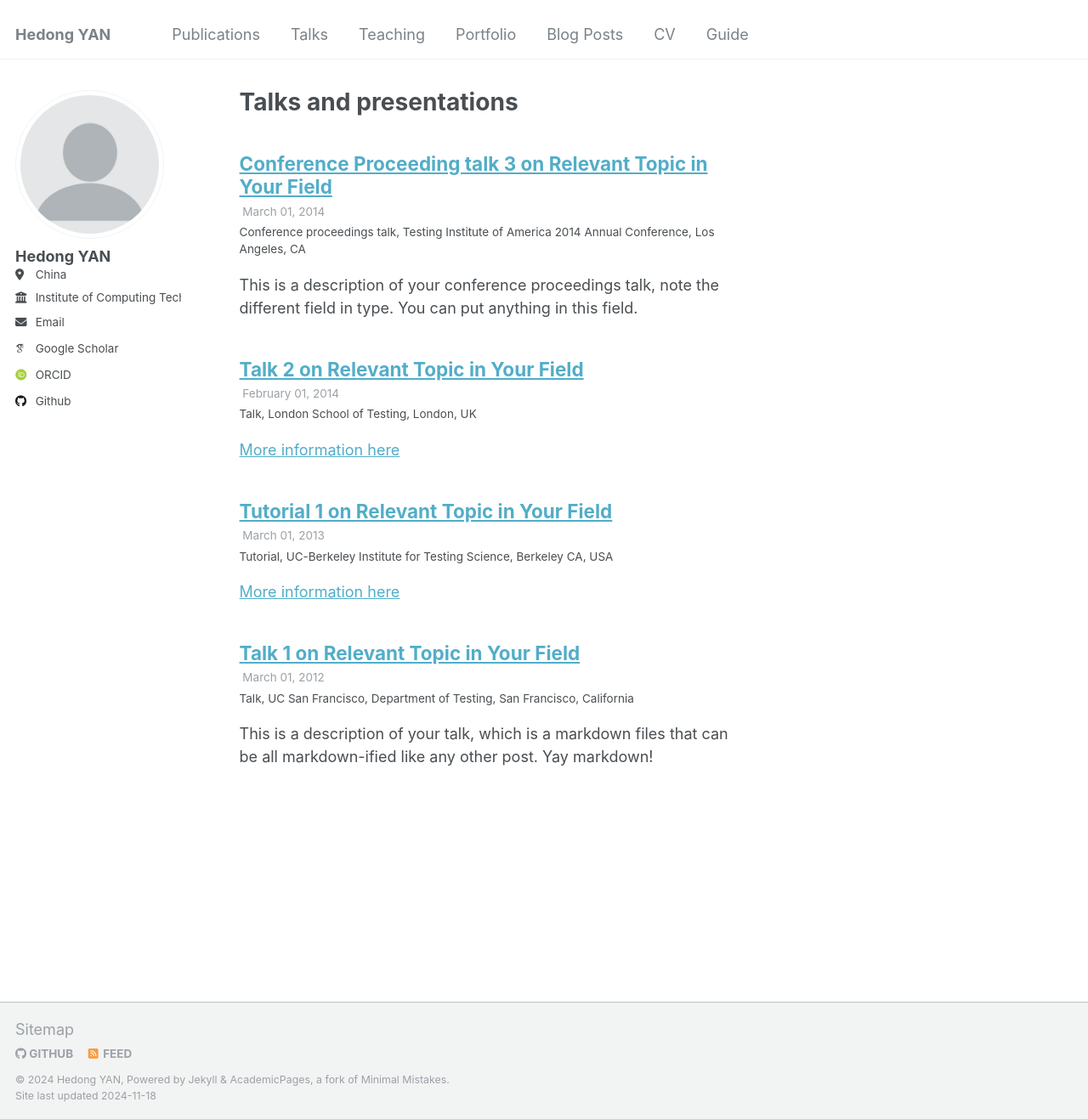
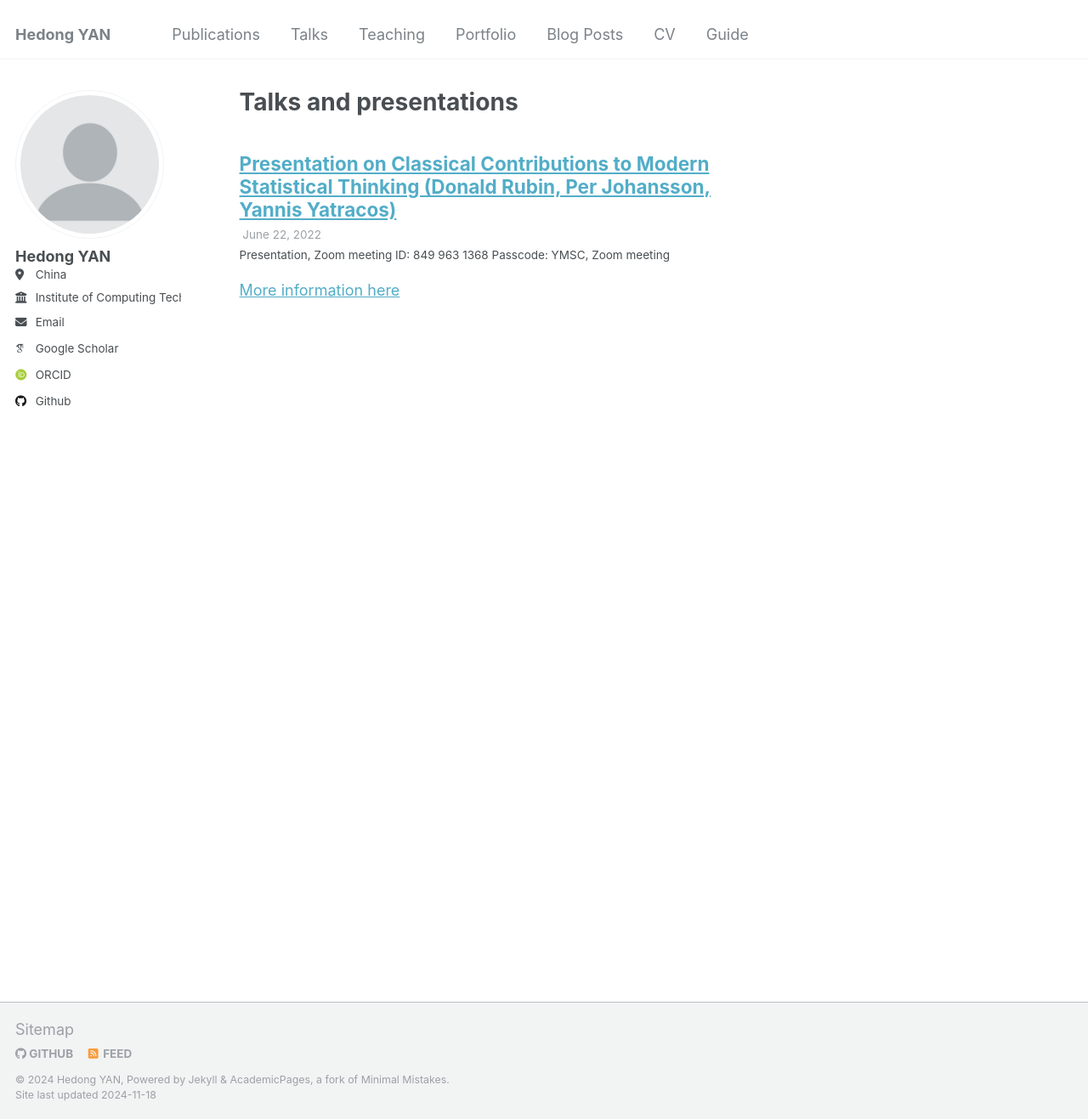
Before and after one commit to hedongyan/hedongyan.github.io, a Jekyll site: the page built from _pages/talks.html, in a window 1280 px wide and 1317 px high. Shown: the whole window at 85% size. Built offline with Jekyll 4.4.1, drawn with Linux system fonts in a browser that asks for light colours; some web fonts are replaced.

Commit message:
update talks

```diff
--- a/_talks/2012-03-01-talk-1.md
+++ /dev/null
@@ -1,11 +0,0 @@
----
-title: "Talk 1 on Relevant Topic in Your Field"
-collection: talks
-type: "Talk"
-permalink: /talks/2012-03-01-talk-1
-venue: "UC San Francisco, Department of Testing"
-date: 2012-03-01
-location: "San Francisco, California"
----
-
-This is a description of your talk, which is a markdown files that can be all markdown-ified like any other post. Yay markdown!
--- a/_talks/2013-03-01-tutorial-1.md
+++ /dev/null
@@ -1,13 +0,0 @@
----
-title: "Tutorial 1 on Relevant Topic in Your Field"
-collection: talks
-type: "Tutorial"
-permalink: /talks/2013-03-01-tutorial-1
-venue: "UC-Berkeley Institute for Testing Science"
-date: 2013-03-01
-location: "Berkeley CA, USA"
----
-
-[More information here](http://exampleurl.com)
-
-This is a description of your tutorial, note the different field in type. This is a markdown files that can be all markdown-ified like any other post. Yay markdown!
--- a/_talks/2014-02-01-talk-2.md
+++ /dev/null
@@ -1,13 +0,0 @@
----
-title: "Talk 2 on Relevant Topic in Your Field"
-collection: talks
-type: "Talk"
-permalink: /talks/2014-02-01-talk-2
-venue: "London School of Testing"
-date: 2014-02-01
-location: "London, UK"
----
-
-[More information here](http://example2.com)
-
-This is a description of your talk, which is a markdown files that can be all markdown-ified like any other post. Yay markdown!
--- a/_talks/2014-03-01-talk-3.md
+++ /dev/null
@@ -1,11 +0,0 @@
----
-title: "Conference Proceeding talk 3 on Relevant Topic in Your Field"
-collection: talks
-type: "Conference proceedings talk"
-permalink: /talks/2014-03-01-talk-3
-venue: "Testing Institute of America 2014 Annual Conference"
-date: 2014-03-01
-location: "Los Angeles, CA"
----
-
-This is a description of your conference proceedings talk, note the different field in type. You can put anything in this field.
--- /dev/null
+++ b/_talks/2022-6-22-presentation.md
@@ -0,0 +1,15 @@
+---
+title: "Presentation on Classical Contributions to Modern Statistical Thinking (Donald Rubin, Per Johansson, Yannis Yatracos)"
+collection: talks
+type: "Presentation"
+permalink: /talks/2022-6-22-presentation
+venue: "Zoom meeting ID: 849 963 1368 Passcode: YMSC"
+date: 2022-06-22
+location: "Zoom meeting"
+---
+
+[More information here](https://ymsc.tsinghua.edu.cn/info/1048/3019.html)
+
+[Presented Material](/files/propensity score0607_v3.pdf)
+
+This is a description of your tutorial, note the different field in type. This is a markdown files that can be all markdown-ified like any other post. Yay markdown!
```
Also changed, not shown: _publications/2019-12-11-A Measurable Framework for Run-time Data Sampling in Large-scale Datacenter.md (+1 -1 lines), 1 other file.
